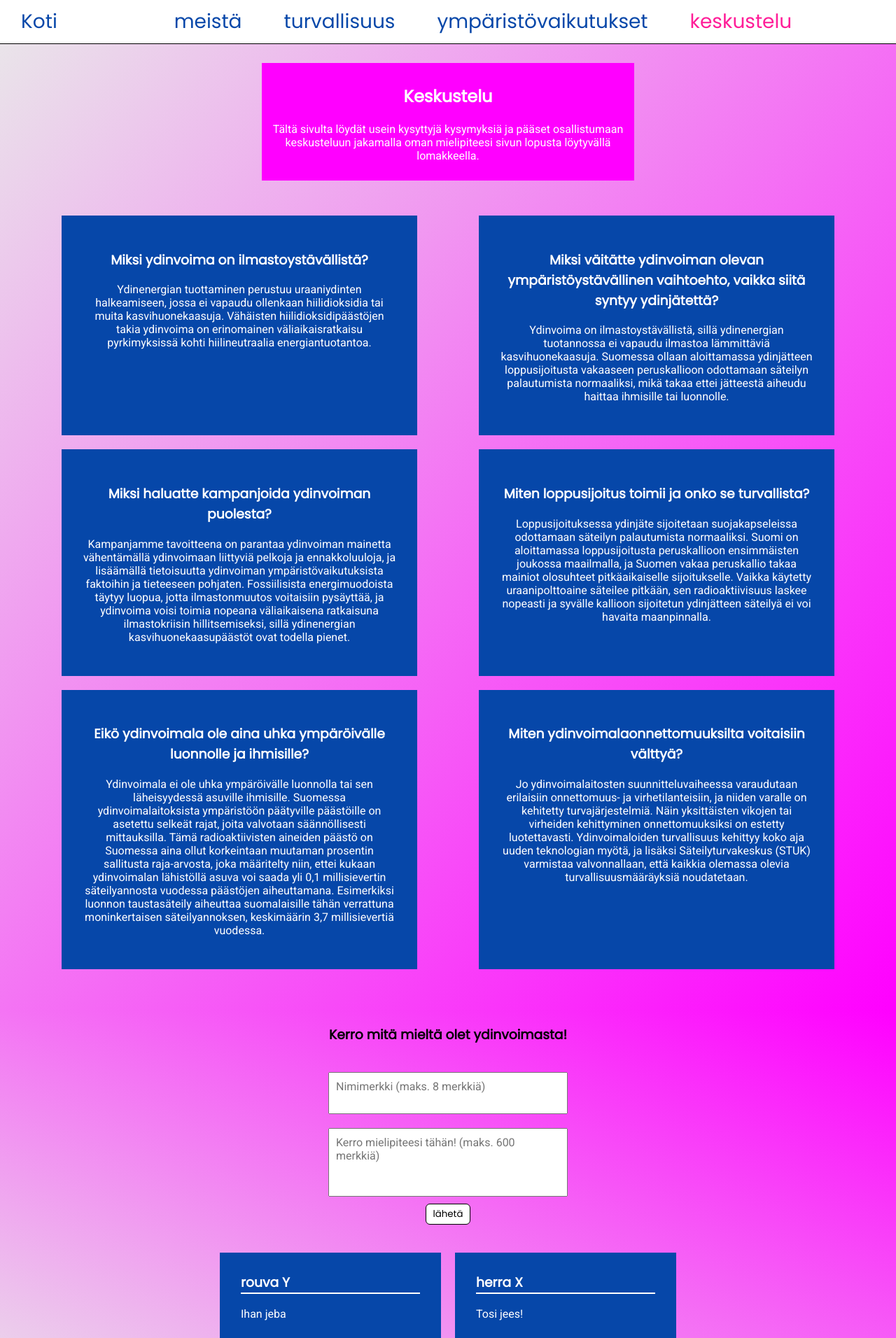
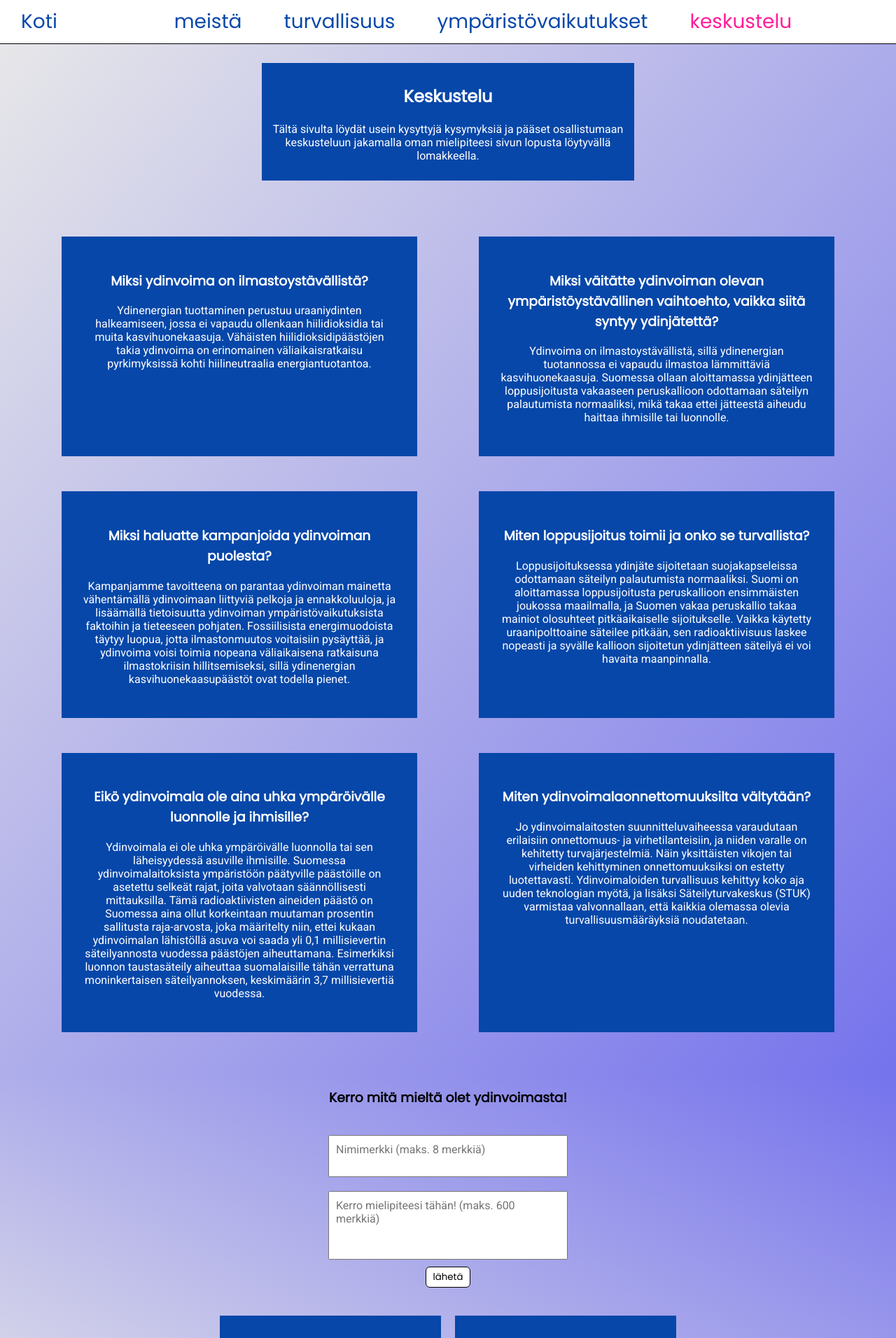
Before and after one commit to pyrysepp/vdmwebsovellus, a React (Create React App) app: page /faq in a window 1280 px wide. Shown: the top 1912 px of the page at 70% size. Built offline with nearby package versions, Linux system fonts and the light colour scheme.

Commit message:
pikkusäätöä keskustelu-osion kanssa

```diff
--- a/src/components/Faq.css
+++ b/src/components/Faq.css
@@ -2,7 +2,7 @@
     padding-top: 60px;
     background-color: #e9e9e9;
     width: 100%;
-    background-image: linear-gradient(to bottom right,#e9e9e9, fuchsia);
+    background-image: linear-gradient(to bottom right,#e9e9e9, rgb(117, 115, 236));
     padding-bottom: 60px;
 }
 
@@ -21,7 +21,7 @@
     width: 35%;
     background-color: #0647A9;
     color: white;
-    margin-top: 20px;
+    margin-top: 50px;
 }
 
 .faq-header-container {
@@ -34,7 +34,7 @@
 }
 
 .faq-header {
-    background-color: fuchsia;
+    background-color: #0647A9;
     width: 40%;
     margin: 30px;
     padding: 10px;
--- a/src/components/Faq.js
+++ b/src/components/Faq.js
@@ -59,7 +59,7 @@ const Faq = () => {
                 </div>
                 <div className="answer-container">
                     <h3>
-                        Miten ydinvoimalaonnettomuuksilta voitaisiin välttyä?
+                        Miten ydinvoimalaonnettomuuksilta vältytään?
                     </h3>
                     <p>
                         Jo ydinvoimalaitosten suunnitteluvaiheessa varaudutaan erilaisiin onnettomuus- ja virhetilanteisiin, ja niiden varalle on kehitetty turvajärjestelmiä. Näin yksittäisten vikojen tai virheiden kehittyminen onnettomuuksiksi on estetty luotettavasti. Ydinvoimaloiden turvallisuus kehittyy koko aja uuden teknologian myötä, ja lisäksi Säteilyturvakeskus (STUK) varmistaa valvonnallaan, että kaikkia olemassa olevia turvallisuusmääräyksiä noudatetaan.
--- a/src/components/commentsection/CommentSection.css
+++ b/src/components/commentsection/CommentSection.css
@@ -60,7 +60,8 @@ form {
     flex-direction: column;
     justify-content: center;
     align-items: center;
-    background-image: linear-gradient(to top right,#e9e9e9, fuchsia);
+    background-image: linear-gradient(to top right,#e9e9e9,  rgb(117, 115, 236));
+    padding-bottom: 20px;
 }
 .inputfield {
     text-align: center;
```
